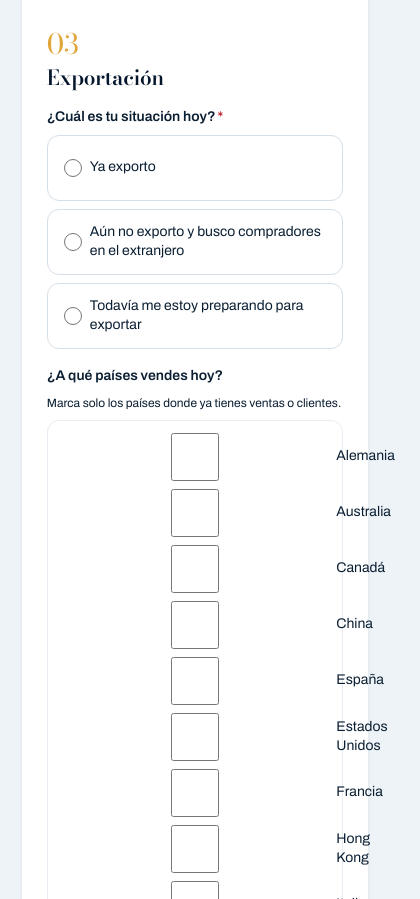
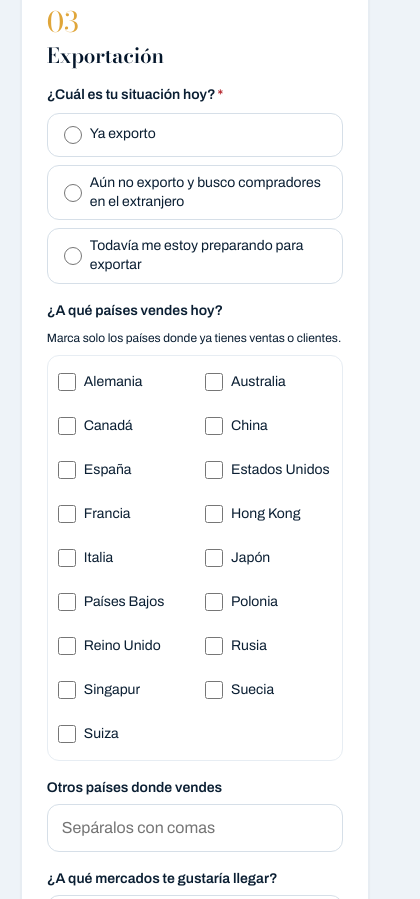
Before and after one commit to ricardo07ortega04-ux/export_offer, a website: page registro.html in a window 390 px wide. Shown: the part 2980-3879 px from the top of the page, 420 px wide, since content can reach past the window. Drawn offline with Linux system fonts and the light colour scheme.

Commit message:
Recuadros

```diff
--- a/styles.css
+++ b/styles.css
@@ -680,13 +680,15 @@ button { cursor: pointer; }
 .field > label { display: block; font-size: var(--fs-sm); font-weight: 600; margin-bottom: 0.375rem; }
 .req { color: #b4232a; margin-left: 0.125rem; }
 .field-help { font-size: var(--fs-xs); color: var(--pizarra); margin: 0 0 0.5rem; }
-.field input, .field textarea, .field select {
+/* Casillas, botones de opción y archivos conservan su tamaño propio.
+   :where() no suma especificidad, así .field.has-error sigue ganando. */
+.field input:where(:not([type="checkbox"], [type="radio"], [type="file"])), .field textarea, .field select {
   width: 100%; min-height: 48px; padding: 0.6875rem 0.875rem;
   background: var(--blanco); border: 1px solid var(--linea); border-radius: var(--radius-md);
   font-size: var(--fs-base); transition: border-color var(--dur-fast) var(--ease-out), box-shadow var(--dur-fast) var(--ease-out);
 }
 .field textarea { min-height: 128px; resize: vertical; line-height: 1.55; }
-.field input:focus, .field textarea:focus, .field select:focus {
+.field input:where(:not([type="checkbox"], [type="radio"], [type="file"])):focus, .field textarea:focus, .field select:focus {
   outline: none; border-color: var(--cobalto);
   box-shadow: 0 0 0 4px rgba(1, 68, 118, 0.13);
 }
@@ -1137,10 +1139,14 @@ button { cursor: pointer; }
 .rg-opciones.has-error .rg-tarjeta { border-color: #edc4c6; }
 
 .rg-casillas {
-  display: grid; gap: 0 0.5rem; grid-template-columns: repeat(auto-fill, minmax(min(13rem, 100%), 1fr));
+  display: grid; gap: 0 0.5rem; grid-template-columns: repeat(auto-fill, minmax(min(10.5rem, 100%), 1fr));
   border: 1px solid var(--linea-2); border-radius: var(--radius-md); padding: 0.5rem;
 }
 .rg-casillas .check:has(input:checked) { background: var(--cobalto-100); }
+@media (max-width: 560px) {
+  .rg-casillas { grid-template-columns: repeat(2, minmax(0, 1fr)); padding: 0.25rem; }
+  .rg-casillas .check { padding-inline: 0.375rem; gap: 0.5rem; }
+}
 
 /* Número + unidad en la misma línea */
 .rg-junto { display: grid; grid-template-columns: minmax(0, 1fr) auto; gap: 0.5rem; align-items: center; }
```
